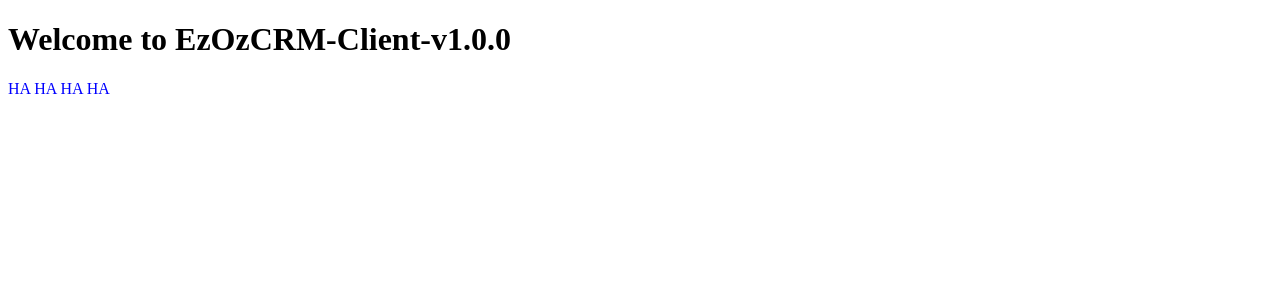
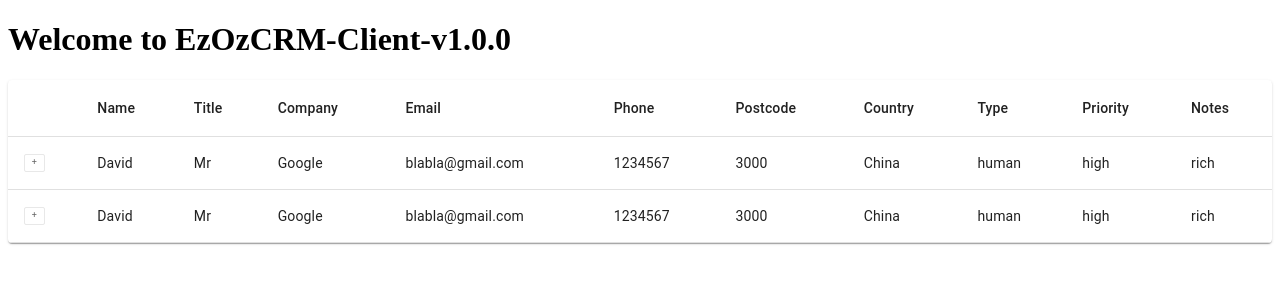
Before and after one commit to AOT-CRM-Project/EzCRM-Client-v1.0.0, a React app: page / in a window 1280 px wide. Shown: the top 300 px of the page. Built offline with nearby package versions, Linux system fonts and the light colour scheme.

Commit message:
TC-15: add ContactTable component

```diff
--- a/src/App.jsx
+++ b/src/App.jsx
@@ -1,5 +1,5 @@
 import React from 'react';
-import TestComponent from './component/TestComponent';
+import ContactTable from './component/ContactTable';
 
 export default function App() {
   return (
@@ -7,7 +7,7 @@ export default function App() {
       <h1>
         Welcome to EzOzCRM-Client-v1.0.0
       </h1>
-      <TestComponent />
+      <ContactTable />
     </>
   );
 }
--- /dev/null
+++ b/src/component/ContactTable/ContactTable.module.scss
@@ -0,0 +1,30 @@
+.add_icon_wrapper {
+  width: 19px;
+  height: 16px;
+  border: solid 1px #e8e8e8;
+  border-radius: 2px;
+  display: flex;
+  align-items: center;
+  justify-content: center;
+  color: #666666;
+  font-size: 9px;
+}
+
+.add_icon {
+  width: 7px;
+  height: 6px;
+  font-size:6px;
+  padding: 0;
+}
+
+.add_button {
+  color: #23036a;
+  border: 2px solid #23036a;
+  border-radius: 50%;
+  height: 19px;
+  width: 19px;
+  display: flex;
+  align-items: center;
+  justify-content: center;
+  font-weight: 1000;
+}
--- /dev/null
+++ b/src/component/ContactTable/ContactTable.tsx
@@ -0,0 +1,77 @@
+import React from 'react';
+import { makeStyles } from '@material-ui/core/styles';
+import Table from '@material-ui/core/Table';
+import TableBody from '@material-ui/core/TableBody';
+import TableCell from '@material-ui/core/TableCell';
+import TableContainer from '@material-ui/core/TableContainer';
+import TableHead from '@material-ui/core/TableHead';
+import TableRow from '@material-ui/core/TableRow';
+import Paper from '@material-ui/core/Paper';
+
+import styles from './ContactTable.module.scss';
+
+import contacts from './sampleData';
+
+const useStyles = makeStyles({
+  table: {
+    minWidth: 650,
+    maxWidth: 1440,
+  },
+});
+
+const tableHeads = [
+  { key: "name", value: "Name" },
+  { key: "title", value: "Title" },
+  { key: "company", value: "Company" },
+  { key: "email", value: "Email" },
+  { key: "phone", value: "Phone" },
+  { key: "postcode", value: "Postcode" },
+  { key: "country", value: "Country" },
+  { key: "type", value: "Type" },
+  { key: "priority", value: "Priority" },
+  { key: "notes", value: "Notes" },
+];
+
+
+export default function ContactTable() {
+  const classes = useStyles();
+
+  const tableKeys = tableHeads.map(tableHead => tableHead.key);
+
+  return (
+    <TableContainer component={Paper}>
+      <Table className={classes.table} aria-label="simple table">
+        <TableHead>
+          <TableRow>
+            <TableCell />
+            {tableHeads.map(tableHead => (
+              <TableCell key={tableHead.key}>
+                {tableHead.value}
+              </TableCell>
+            ))}
+          </TableRow>
+        </TableHead>
+
+        <TableBody>
+          {contacts.map((contact) => (
+            <TableRow key={contact.id}>
+              <TableCell component="th" scope="row">
+                <div className={styles.add_icon_wrapper}>
+                  +
+                </div>
+              </TableCell>
+              {Object
+                .values(contact)
+                .filter((_, index) => Object.keys(contact)[index] !== 'id')
+                .map((value, index) => (
+                  <TableCell key={tableKeys[index]}>
+                    {value}
+                  </TableCell>
+              ))}
+            </TableRow>
+          ))}
+        </TableBody>
+      </Table>
+    </TableContainer>
+  );
+}
--- /dev/null
+++ b/src/component/ContactTable/index.js
@@ -0,0 +1 @@
+export { default } from './ContactTable.tsx';
--- /dev/null
+++ b/src/component/ContactTable/sampleData.js
@@ -0,0 +1,30 @@
+const contacts = [
+  {
+    id: 1,
+    name: 'David',
+    title: 'Mr',
+    company: 'Google',
+    email: 'blabla@gmail.com',
+    phone: '1234567',
+    postcode: '3000',
+    country: 'China',
+    type: 'human',
+    priority: 'high',
+    notes: 'rich',
+  },
+  {
+    id: 2,
+    name: 'David',
+    title: 'Mr',
+    company: 'Google',
+    email: 'blabla@gmail.com',
+    phone: '1234567',
+    postcode: '3000',
+    country: 'China',
+    type: 'human',
+    priority: 'high',
+    notes: 'rich',
+  },
+];
+
+export default contacts;
```
